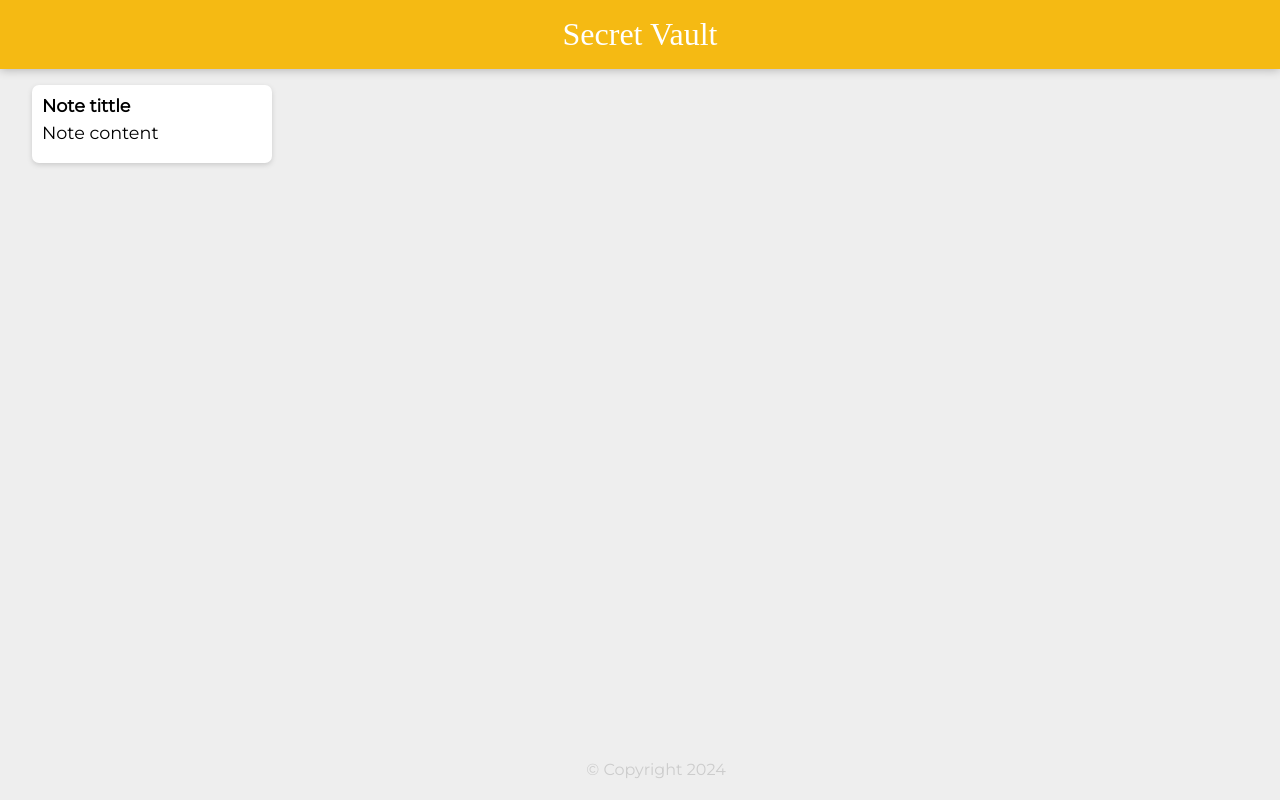
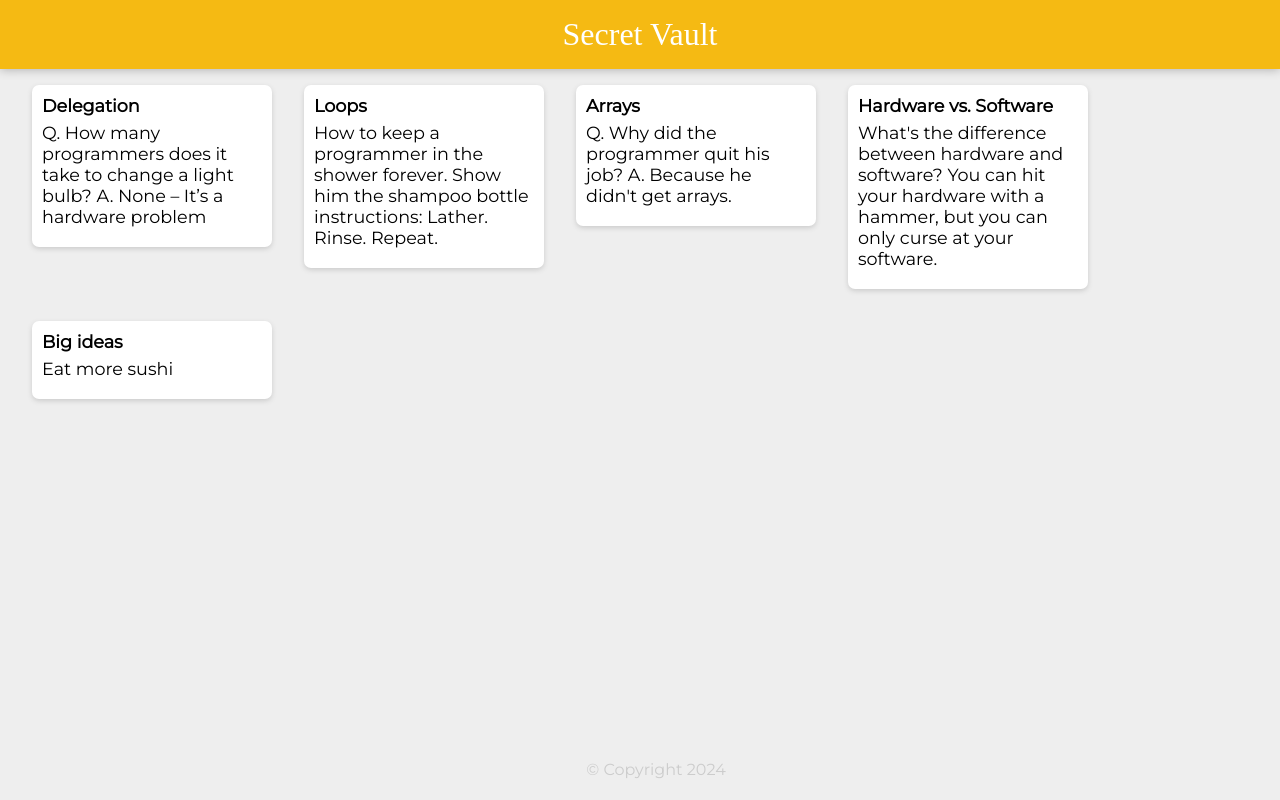
Before and after one commit to HarsikaKumari/secretVault, a React (Create React App) app: page / in a window 1280 px wide. Built offline with nearby package versions, Linux system fonts and the light colour scheme; a web font is replaced by a local one.

Commit message:
feat(note): added different notes using map function

```diff
--- a/src/App.css
+++ b/src/App.css
@@ -3,9 +3,11 @@
   margin: 0;
   box-sizing: border-box;
 }
+
 html {
   font-family: "Montserrat", sans-serif;
 }
+
 body {
   background: #eee;
   padding: 0 16px;
@@ -36,7 +38,8 @@
 footer p {
   color: #ccc;
 }
-  .note {
+
+.card {
   background: #fff;
   border-radius: 7px;
   box-shadow: 0 2px 5px #ccc;
@@ -47,10 +50,14 @@
   display: flex;
   flex-direction: column;
 }
+
+
+
 .note h1 {
   font-size: 1.1em;
   margin-bottom: 6px;
 }
+
 .note p {
   font-size: 1.1em;
   margin-bottom: 10px;
--- a/src/App.js
+++ b/src/App.js
@@ -9,7 +9,6 @@ function App() {
     <div className="App">
       <Header />
       <Note />
-
       <Footer />
     </div>
   );
--- a/src/components/Note.jsx
+++ b/src/components/Note.jsx
@@ -1,14 +1,18 @@
 import React from 'react'
+import notes from '../constants/notes';
+import Card from './Card';
 
 function Note() {
   return (
     <div className='note'>
-        <h1>
-            Note tittle
-        </h1>
-        <p>
-            Note content
-        </p>
+      {notes.map(noteItems =>
+        <Card
+        key={noteItems.id}
+        title={noteItems.title}
+        content={noteItems.content}
+      />
+      )}
+
     </div>
   )
 }
```
Lines whose indentation alone changed are shown as unchanged.
